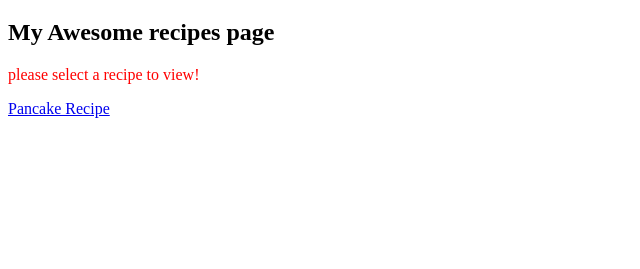
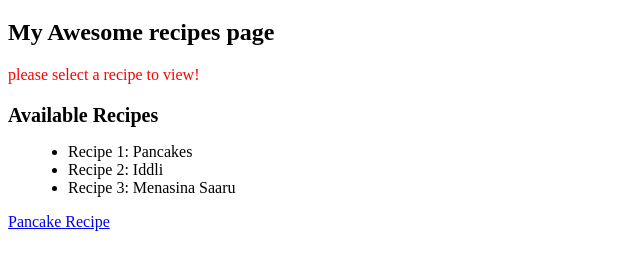
Before and after one commit to rakatar/theodinproject, a plain HTML site: page odin-recipes/index.html in a window 1280 px wide. Shown: the part 61-330 px from the top of the page, without its empty margins (0-640 px from the left). Drawn offline with Linux system fonts and the light colour scheme.

Commit message:
chaining selectors - added HTML element with multiple classes and applied CSS rules to chained class selectors

```diff
--- a/odin-recipes/index.html
+++ b/odin-recipes/index.html
@@ -13,12 +13,29 @@
       font-weight: bold;
       margin-bottom: 20px;
     }
+    .subsection.header {
+      font-size: 20px;
+      font-weight: bold;
+      margin-top: 20px;
+    }
+    .subsection.content {
+      margin-left: 20px;
+    }
     </style>
 </head>
 <body>
     <h1>Recipes Homepage</h1>
     <div id="title">My Awesome recipes page</div>
     <div class="alert-text">please select a recipe to view!</div>
+    <div>
+        <div class="subsection header">Available Recipes</div>
+        <div class="subsection content">
+            <ul>
+                <li>Recipe 1: Pancakes</li>
+                <li>Recipe 2: Iddli</li>
+                <li>Recipe 3: Menasina Saaru</li>
+            </ul>
+    </div>
     <p>
         <a href="./pages/pancakes.html">Pancake Recipe</a>
     </p>
```
